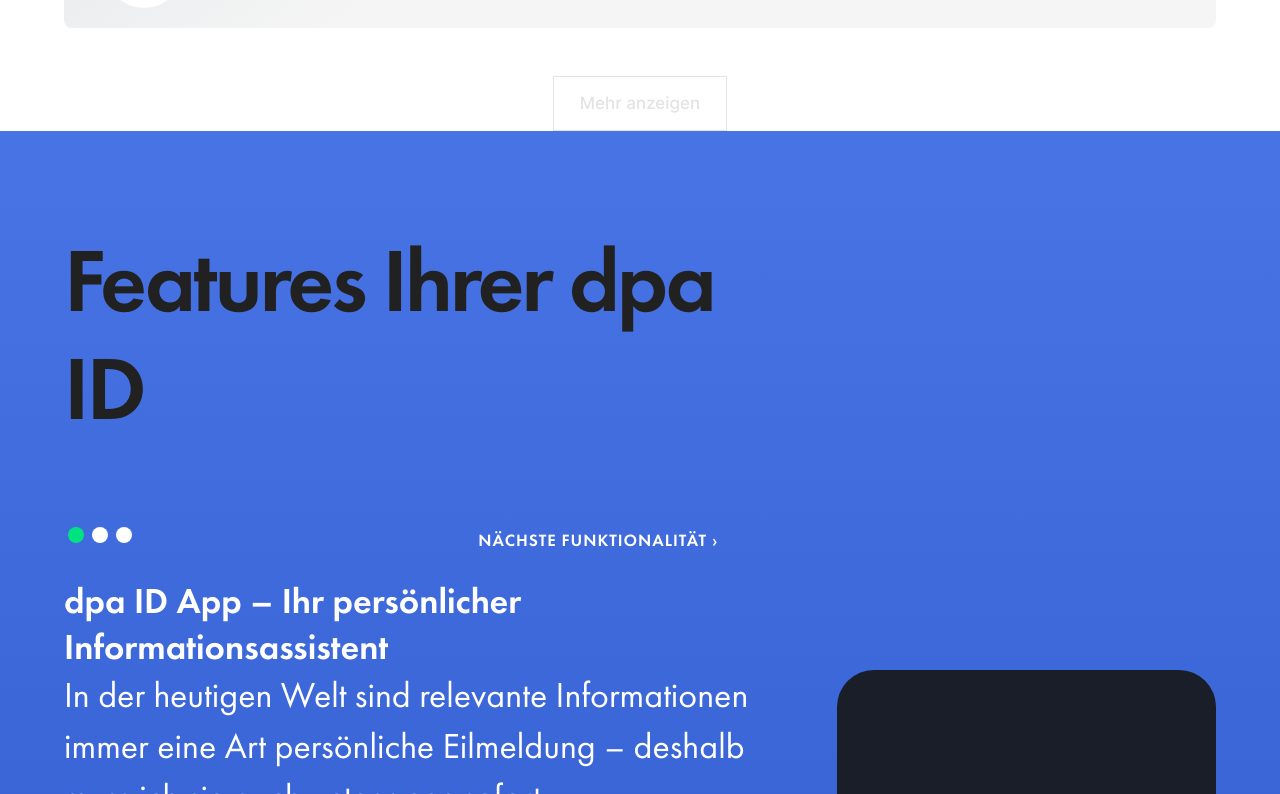
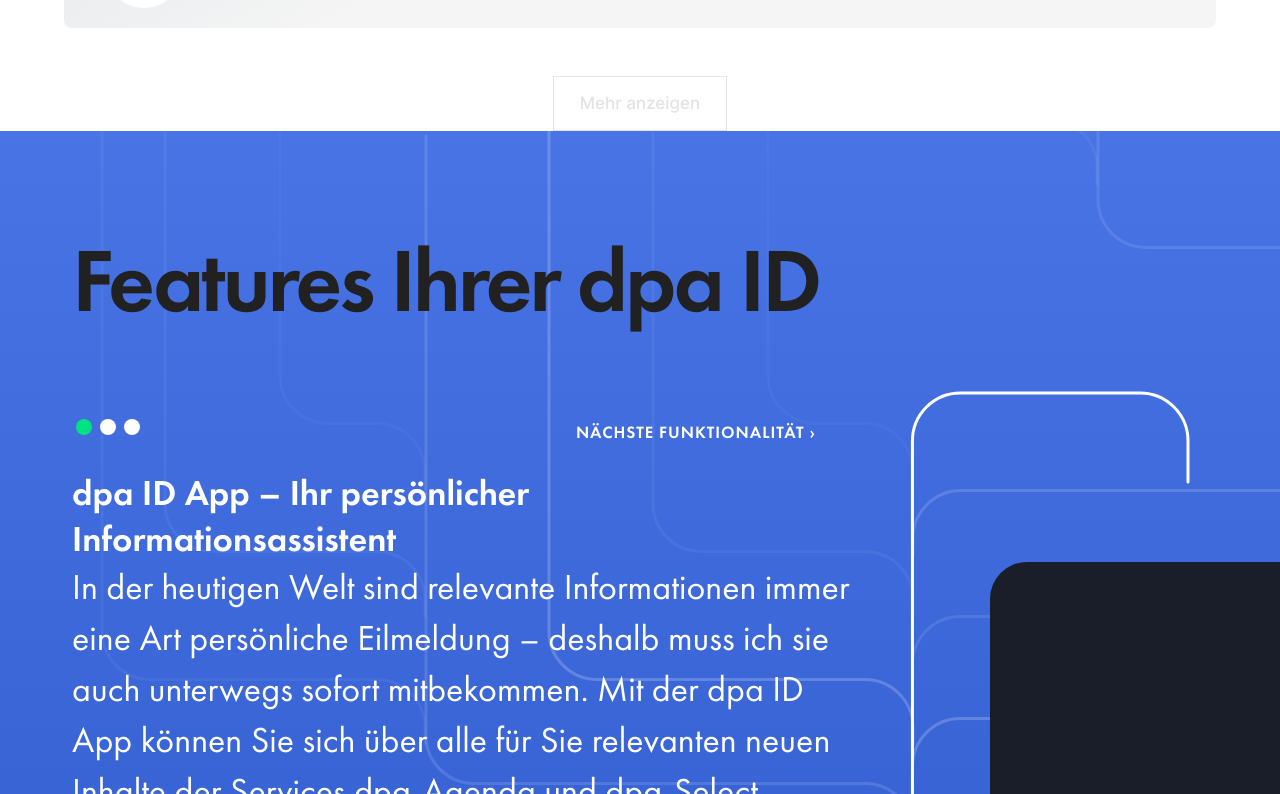
Before and after one commit to atelierdisko/dpa-id-marketplace, a Next.js app: page / in a window 1280 px wide. Shown: the part 4386-5180 px from the top of the page. Built offline with nearby package versions, Linux system fonts and the light colour scheme.

Commit message:
add features pattern

```diff
--- a/components/functionalities/functionalities.js
+++ b/components/functionalities/functionalities.js
@@ -29,6 +29,7 @@
 
   return (
     <section className={joinClassNames(styles.root, className)} id={id}>
+      <img src="./images/features-pattern.svg" className={styles.pattern} />
       <div className={joinClassNames(styles.container, grid.root)}>
         <h2 className={joinClassNames(styles.title, typography.beta500)}>
           Features Ihrer dpa ID
--- a/components/functionalities/functionalities.module.css
+++ b/components/functionalities/functionalities.module.css
@@ -4,9 +4,25 @@
     rgba(255, 255, 255, 0.1),
     rgba(0, 0, 0, 0.1)
   );
+  display: grid;
+  /*grid-template-rows: auto calc(var(--spacing-unit) * 18);*/
+  grid-template-columns: calc(var(--spacing-unit) * 12.5);
+}
+.pattern {
+  grid-column: 2/-1;
+  grid-row: 1/12;
+  justify-self: flex-end;
+  /*height: 100%;*/
 }
 .container {
+  grid-column: 1/3;
+  grid-row: 1/-1;
   composes: container from "../../styles/Home.module.css";
+  color: var(--color-white);
+}
+
+.container,
+.root {
   grid-template-rows:
     calc(var(--spacing-unit) * 12)
     auto
@@ -19,8 +35,8 @@
     calc(var(--spacing-unit) * 3)
     auto
     calc(var(--spacing-unit) * 12);
-  color: var(--color-white);
 }
+
 .title,
 .functionalityTitle,
 .functionalityDescription,
```
Also changed, not shown: public/images/features-pattern.svg (added).
